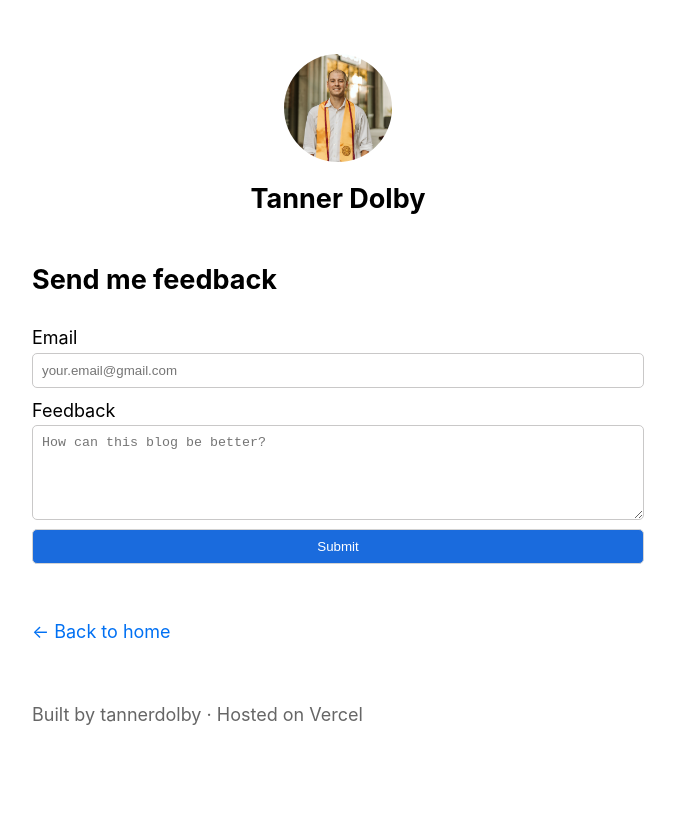
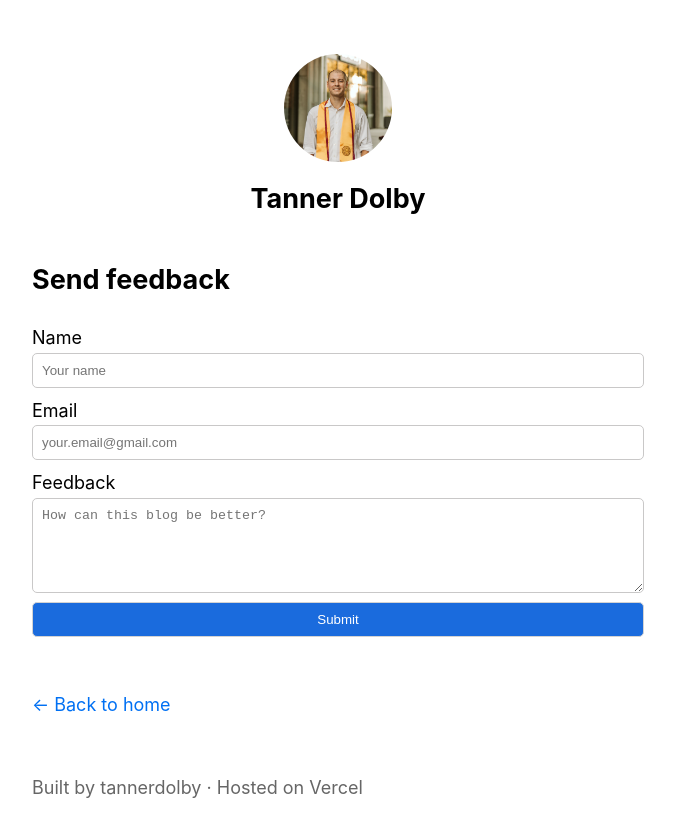
Before and after one commit to tannerdolby/nextjs-blog-pages-router, a Next.js app: page /feedback in a window 1280 px wide. Shown: the top 836 px of the page, without its empty margins (302-977 px from the left). Built offline with nearby package versions, Linux system fonts and the light colour scheme.

Commit message:
Update feedback form and save-feedback API route

```diff
--- a/pages/api/save-feedback.js
+++ b/pages/api/save-feedback.js
@@ -1,12 +1,14 @@
 export default function handler(req, res) {
+    const name = req.body.name;
     const email = req.body.email;
     const feedback = req.body.feedback;
 
     // Do something with the form submission,
     // For example save user feedback to database etc
     /* db.collection.insert({
+        name: name,
         email: email,
-        feedback: feedback
+        feedback: feedback,
     });
     */
 
--- a/pages/feedback.js
+++ b/pages/feedback.js
@@ -1,8 +1,13 @@
-import {useState} from 'react';
+import { useState } from 'react';
 import Layout from '../components/layout';
 import utilStyles from '../styles/utils.module.css';
+import { sendEmail } from '../utils/email';
+import Head from 'next/head';
+
+const TEAM_EMAIL = 'dolb.tanner@gmail.com';
 
 export default function Feedback() {
+    const [userName, setUserName] = useState('');
     const [userEmail, setUserEmail] = useState('');
     const [userFeedback, setUserFeedback] = useState('');
 
@@ -18,17 +23,35 @@ export default function Feedback() {
         const data = await res.json();
         console.log('data', data);
 
+        // Send an email to yourself or a team inbox with the user feedback
+        sendEmail(TEAM_EMAIL, 'Next.js Pages Router Starter', userFeedback);
+
         // Clear form fields
+        setUserName('');
         setUserEmail('');
         setUserFeedback('');
     }
 
     return (
         <Layout>
+            <Head>
+                <title>Feedback</title>
+            </Head>
             <section>
-                <h2>Send me feedback</h2>
+                <h2>Send feedback</h2>
                 <form onSubmit={handleSubmit} method="post" className={utilStyles.flexColumn}>
-                    <label htmlFor="email">Email</label>
+                    <label htmlFor="name">Name</label>
+                    <input
+                        type="text"
+                        id="name"
+                        name="name"
+                        value={userName}
+                        onChange={(e) => setUserName(e.target.value)}
+                        placeholder="Your name"
+                        className={utilStyles.input}
+                        required
+                    />
+                    <label htmlFor="email" className={utilStyles.marginTopMd}>Email</label>
                     <input
                         type="email"
                         id="email"
```
